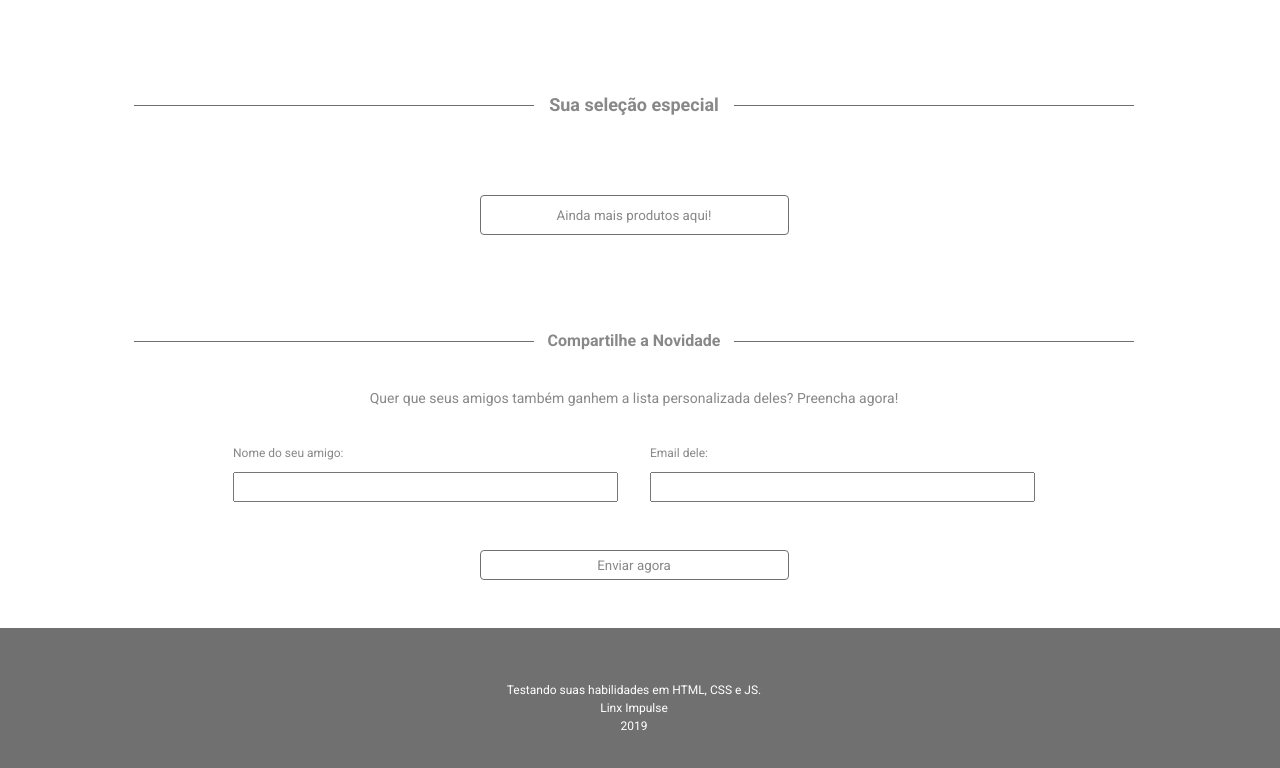
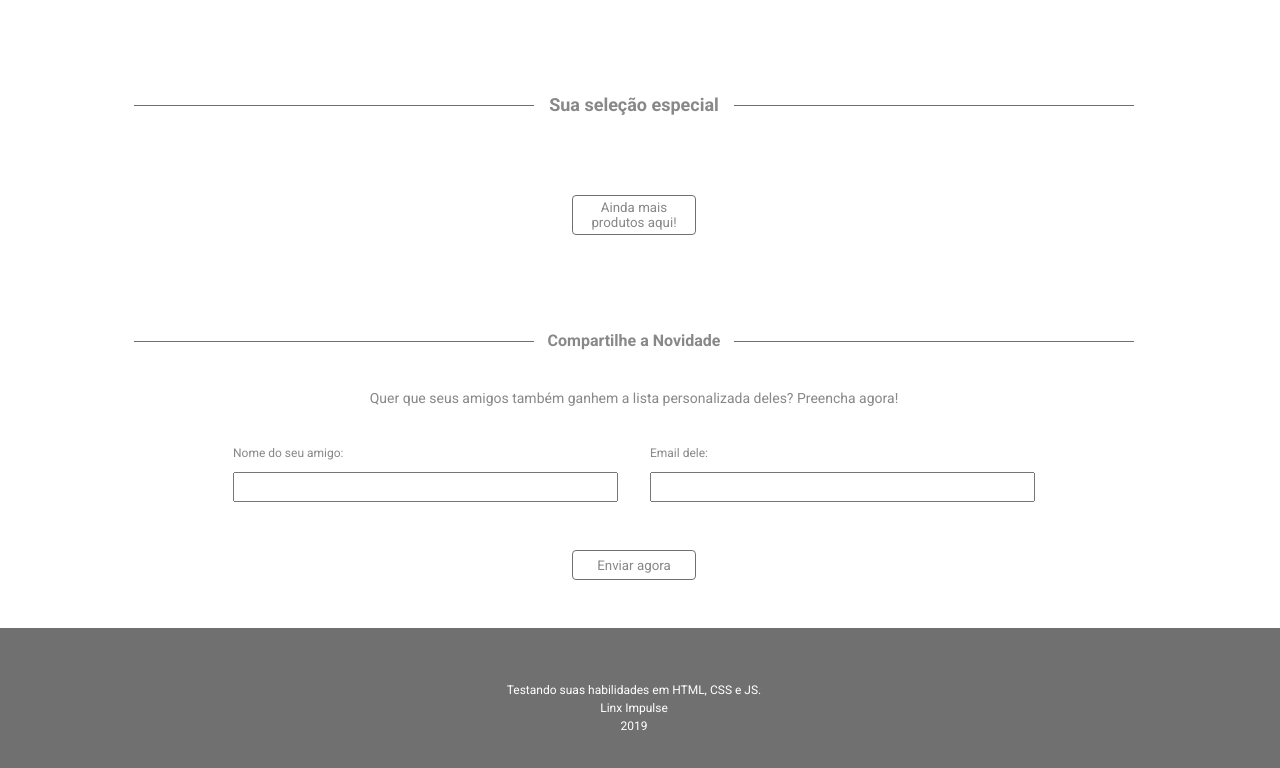
Before and after one commit to thiagomartns/newsletter-ts, a React (Vite) app: page / in a window 1280 px wide. Shown: the part 622-1390 px from the top of the page. Built offline with nearby package versions, Linux system fonts and the light colour scheme; no server answers.

Commit message:
Update button width for children components

```diff
--- a/src/components/callToAction/callToAction.scss
+++ b/src/components/callToAction/callToAction.scss
@@ -15,7 +15,7 @@
 }
 
 .action-btn {
-  max-width: 25%;
+  width: 50%;
 }
 
 @media screen and (min-width: 1024px) {
@@ -26,4 +26,8 @@
   .call-to-action p {
     margin: 1.5rem 0;
   }
+
+  .action-btn {
+    width: 10%;
+  }
 }
--- a/src/components/mainGrid/mainGrid.scss
+++ b/src/components/mainGrid/mainGrid.scss
@@ -12,7 +12,7 @@
 }
 
 .more-products--btn.buy-btn {
-  width: 25%;
+  width: 50%;
   height: 40px;
 }
 
@@ -24,4 +24,8 @@
     gap: 2rem;
     max-width: 1000px;
   }
+
+  .more-products--btn.buy-btn {
+    width: 10%;
+  }
 }
```
